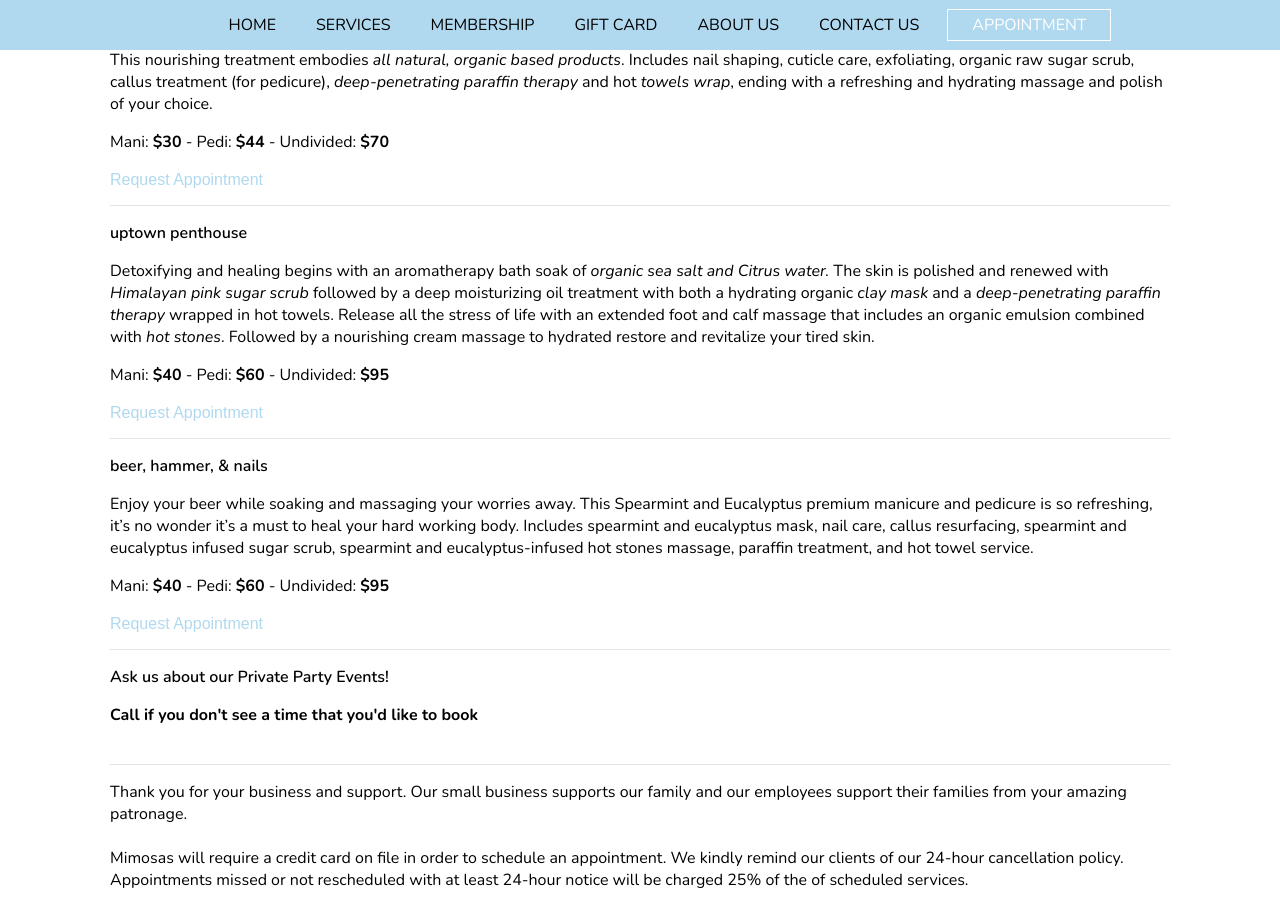
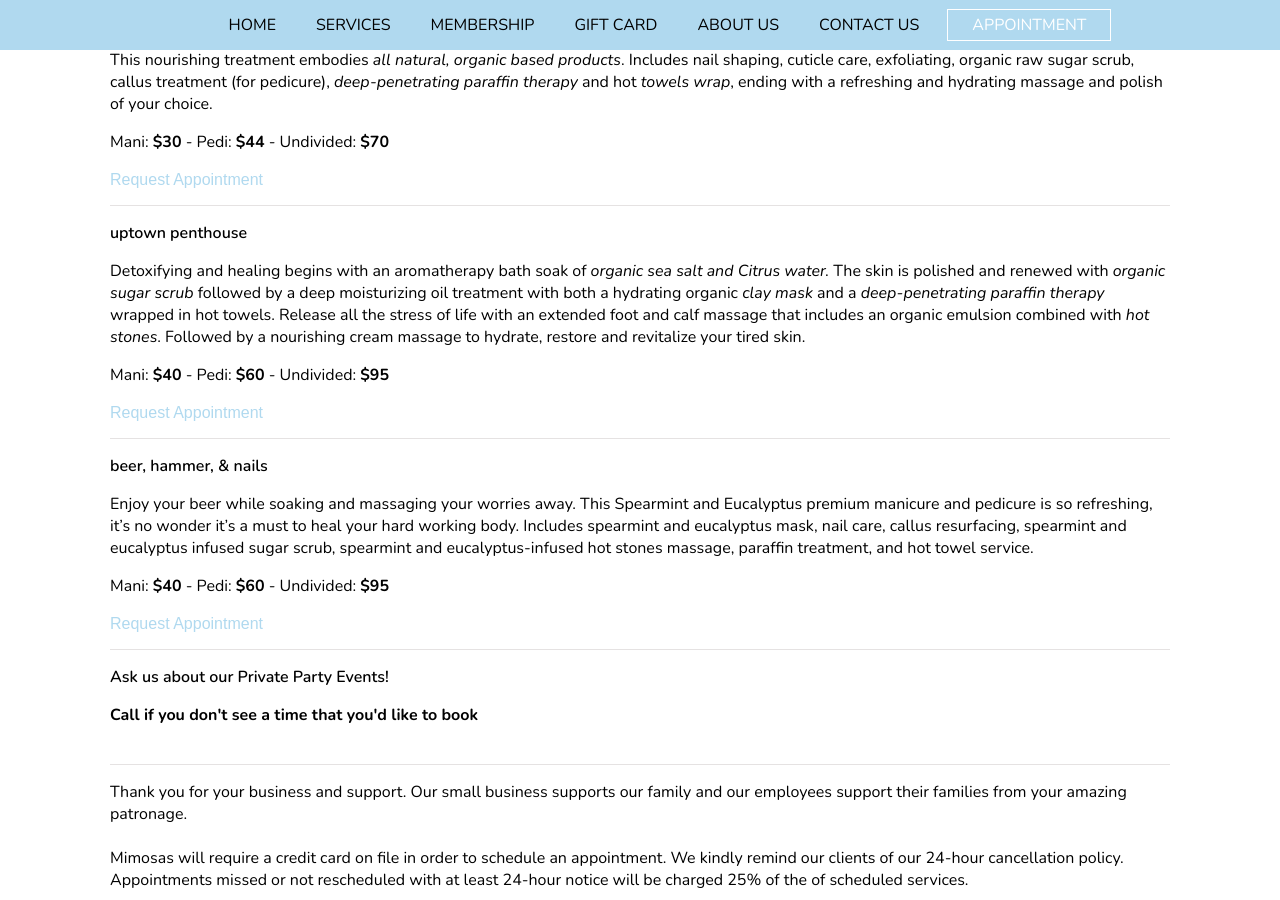
Before and after one commit to mimosasnailbar/mimosas, a Jekyll site: the page built from services.html, in a window 1280 px wide and 900 px high, scrolled down 2068 px. Built offline with Jekyll 4.4.1, drawn with Linux system fonts in a browser that asks for light colours; nearby versions of some CDN libraries.

Commit message:
Updated 'services.html' via CloudCannon

```diff
--- a/services.html
+++ b/services.html
@@ -80,7 +80,7 @@ layout: default
 			uptown penthouse
 		</p>
 		<p class="service__info editable">
-			Detoxifying and healing begins with an aromatherapy bath soak of <em>organic sea salt and Citrus water. </em>The skin is polished and renewed with <em>Himalayan pink sugar scrub</em> followed by a deep moisturizing oil treatment with both a hydrating organic <em>clay mask</em> and a <em>deep-penetrating paraffin therapy</em> wrapped in hot towels. Release all the stress of life with an extended foot and calf massage that includes an organic emulsion combined with <em>hot stones</em>. Followed by a nourishing cream massage to hydrated restore and revitalize your tired skin.
+			Detoxifying and healing begins with an aromatherapy bath soak of <em>organic sea salt and Citrus water. </em>The skin is polished and renewed with <em>organic sugar scrub</em> followed by a deep moisturizing oil treatment with both a hydrating organic <em>clay mask</em> and a <em>deep-penetrating paraffin therapy</em> wrapped in hot towels. Release all the stress of life with an extended foot and calf massage that includes an organic emulsion combined with <em>hot stones</em>. Followed by a nourishing cream massage to hydrate, restore and revitalize your tired skin.
 		</p>
 		<p class="editable">
 			Mani: <strong>$40</strong> - Pedi: <strong>$60</strong> - Undivided: <strong>$95</strong>
```
